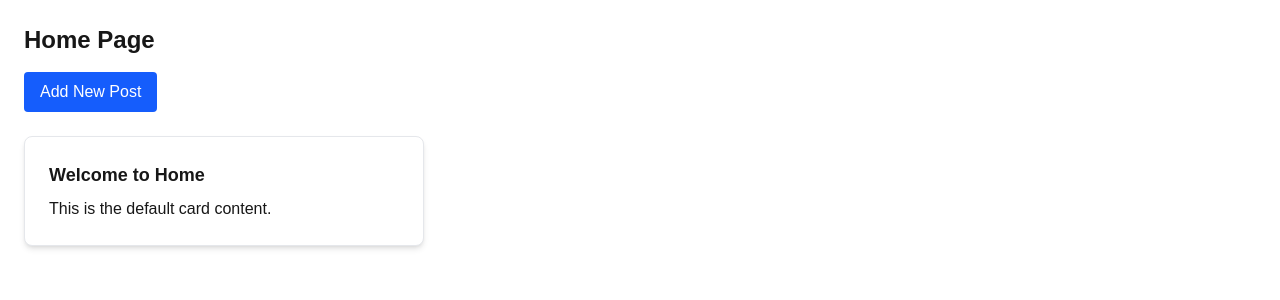
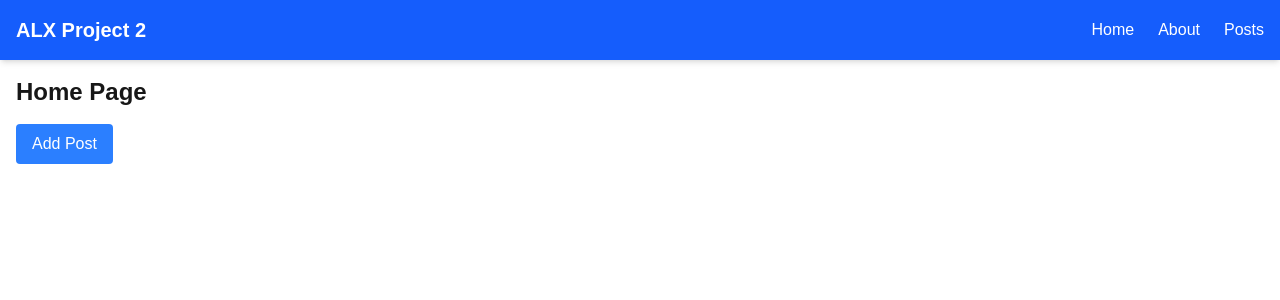
Before and after one commit to trizahc/alx-project-0x02-setup, a Next.js app in the folder alx-project-0x02/: page /home in a window 1280 px wide. Shown: the top 300 px of the page. Built offline with nearby package versions, Linux system fonts and the light colour scheme.

Commit message:
implemented navigation and layout

```diff
--- a/alx-project-0x02/components/common/PostModal.tsx
+++ b/alx-project-0x02/components/common/PostModal.tsx
@@ -1,56 +1,54 @@
 // components/common/PostModal.tsx
-import { useState } from 'react'
+import React, { useState } from 'react'
 
 interface PostModalProps {
   isOpen: boolean
   onClose: () => void
-  onSubmit: (title: string, content: string) => void
+  onSubmit: (post: { title: string; content: string }) => void // ✅ Make sure this exists!
 }
 
-const PostModal = ({ isOpen, onClose, onSubmit }: PostModalProps) => {
+const PostModal: React.FC<PostModalProps> = ({ isOpen, onClose, onSubmit }) => {
   const [title, setTitle] = useState('')
   const [content, setContent] = useState('')
 
   const handleSubmit = (e: React.FormEvent) => {
     e.preventDefault()
-    if (!title || !content) return
-    onSubmit(title, content)
+    onSubmit({ title, content })
     setTitle('')
     setContent('')
-    onClose()
   }
 
   if (!isOpen) return null
 
   return (
-    <div className="fixed inset-0 flex items-center justify-center bg-black bg-opacity-40 z-50">
-      <div className="bg-white p-6 rounded-lg shadow-lg w-[90%] max-w-md">
-        <h2 className="text-xl font-bold mb-4">Add a New Post</h2>
+    <div className="fixed inset-0 bg-black bg-opacity-40 flex justify-center items-center">
+      <div className="bg-white p-6 rounded shadow-md w-96">
+        <h2 className="text-xl font-bold mb-4">Create Post</h2>
         <form onSubmit={handleSubmit}>
           <input
             type="text"
             placeholder="Title"
             value={title}
             onChange={(e) => setTitle(e.target.value)}
-            className="w-full mb-3 p-2 border rounded"
+            className="w-full mb-2 p-2 border rounded"
           />
           <textarea
             placeholder="Content"
             value={content}
             onChange={(e) => setContent(e.target.value)}
-            className="w-full mb-3 p-2 border rounded"
+            className="w-full mb-4 p-2 border rounded"
           />
-          <div className="flex justify-end space-x-2">
+          <div className="flex justify-end gap-2">
             <button
               type="button"
               onClick={onClose}
-              className="px-4 py-2 bg-gray-300 rounded"
+              className="px-4 py-2 bg-gray-400 text-white rounded"
             >
               Cancel
             </button>
             <button
               type="submit"
-              className="px-4 py-2 bg-blue-600 text-white rounded"
+              className="px-4 py-2 bg-blue-500 text-white rounded"
             >
               Submit
             </button>
--- a/alx-project-0x02/components/layout/Header.tsx
+++ b/alx-project-0x02/components/layout/Header.tsx
@@ -1,17 +1,18 @@
-// components/layout/Header.tsx
-import Link from 'next/link';
+import Link from 'next/link'
 
 const Header = () => {
   return (
     <header className="bg-blue-600 text-white p-4 shadow-md">
-      <h1 className="text-xl font-semibold">ALX Project 2</h1>
-      <nav className="mt-2 space-x-4">
-        <Link href="/">Main</Link>
-        <Link href="/home">Home</Link>
-        <Link href="/about">About</Link>
-      </nav>
+      <div className="flex justify-between items-center">
+        <h1 className="text-xl font-semibold">ALX Project 2</h1>
+        <nav className="flex gap-6">
+          <Link href="/home" className="hover:underline">Home</Link>
+          <Link href="/about" className="hover:underline">About</Link>
+          <Link href="/posts" className="hover:underline">Posts</Link>
+        </nav>
+      </div>
     </header>
-  );
-};
+  )
+}
 
-export default Header;
+export default Header
--- a/alx-project-0x02/pages/about.tsx
+++ b/alx-project-0x02/pages/about.tsx
@@ -1,21 +1,27 @@
+// pages/about.tsx
+
+import React from 'react'
 import Header from '@/components/layout/Header'
 import Button from '@/components/common/Button'
 
-const About = () => {
+const AboutPage = () => {
   return (
     <>
       <Header />
-      <main className="p-4 space-y-4">
-        <h1 className="text-2xl font-bold">About Page</h1>
+      <main className="p-6">
+        <h1 className="text-2xl font-bold mb-4">About Page</h1>
+        <p className="mb-6">
+          Welcome to the About Page. This page demonstrates the reusable Button component.
+        </p>
 
-        <div className="flex flex-col gap-2">
+        <div className="flex gap-4 flex-wrap">
           <Button size="small" shape="rounded-sm">Small Button</Button>
           <Button size="medium" shape="rounded-md">Medium Button</Button>
           <Button size="large" shape="rounded-full">Large Button</Button>
         </div>
       </main>
     </>
-  );
-};
+  )
+}
 
-export default About;
+export default AboutPage
--- a/alx-project-0x02/pages/home.tsx
+++ b/alx-project-0x02/pages/home.tsx
@@ -1,40 +1,48 @@
-// pages/home.tsx
-import { useState } from 'react'
+import Header from '@/components/layout/Header'
 import Card from '@/components/common/Card'
 import PostModal from '@/components/common/PostModal'
+import { useState } from 'react'
+
+interface Post {
+  title: string
+  content: string
+}
 
 const Home = () => {
-  const [cards, setCards] = useState([
-    { title: 'Welcome to Home', content: 'This is the default card content.' },
-  ])
+  const [posts, setPosts] = useState<Post[]>([])
   const [isModalOpen, setIsModalOpen] = useState(false)
 
-  const handleAddCard = (title: string, content: string) => {
-    setCards([...cards, { title, content }])
+  const handleAddPost = (newPost: Post) => {
+    setPosts([...posts, newPost])
+    setIsModalOpen(false)
   }
 
   return (
-    <div className="p-6">
+    <>
+      <Header /> {/* ✅ This is what we mean by keeping <Header /> in the return block */}
+      <main className="p-4">
         <h1 className="text-2xl font-bold mb-4">Home Page</h1>
+
         <button
           onClick={() => setIsModalOpen(true)}
-        className="mb-6 px-4 py-2 bg-blue-600 text-white rounded hover:bg-blue-700"
+          className="mb-4 px-4 py-2 bg-blue-500 text-white rounded"
         >
-        Add New Post
+          Add Post
         </button>
 
-      <div className="grid gap-4 md:grid-cols-2 lg:grid-cols-3">
-        {cards.map((card, index) => (
-          <Card key={index} title={card.title} content={card.content} />
+        <div className="grid grid-cols-1 md:grid-cols-2 lg:grid-cols-3 gap-4">
+          {posts.map((post, index) => (
+            <Card key={index} title={post.title} content={post.content} />
           ))}
         </div>
 
         <PostModal
           isOpen={isModalOpen}
           onClose={() => setIsModalOpen(false)}
-        onSubmit={handleAddCard}
+          onSubmit={handleAddPost}
         />
-    </div>
+      </main>
+    </>
   )
 }
 
--- /dev/null
+++ b/alx-project-0x02/pages/posts.tsx
@@ -0,0 +1,15 @@
+import Header from '@/components/layout/Header'
+
+const Posts = () => {
+  return (
+    <>
+      <Header />
+      <main className="p-4">
+        <h1 className="text-2xl font-bold">Posts Page</h1>
+        <p>This is the posts page.</p>
+      </main>
+    </>
+  )
+}
+
+export default Posts
```
Also changed, not shown: 1 other file (tests, documents, lock files or other folders). Lines whose indentation alone changed are shown as unchanged.
